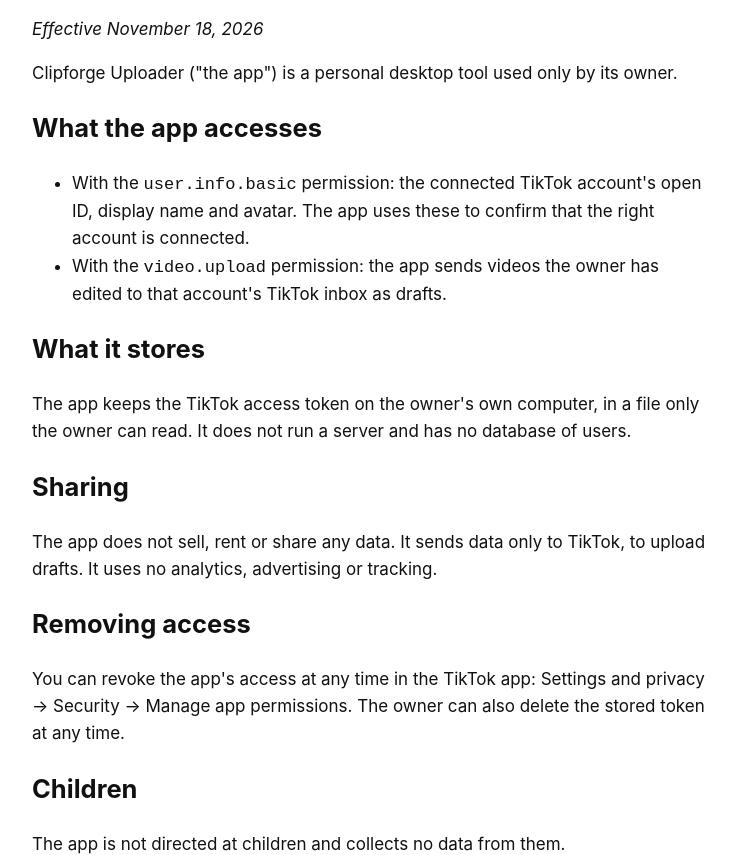
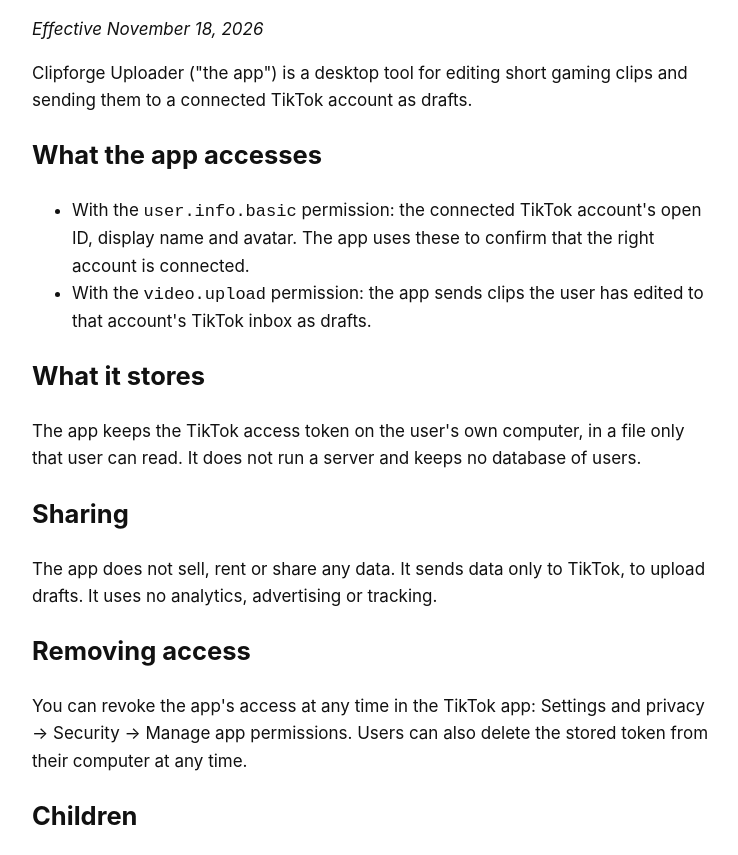
Before and after one commit to aviq777/clipforge-uploader, a plain HTML site: page privacy.html in a window 1280 px wide. Shown: the part 96-951 px from the top of the page, without its empty margins (268-1006 px from the left). Drawn offline with Linux system fonts and the light colour scheme.

Commit message:
Describe the app for connected creators
Co-Authored-By: Claude Opus 5.5 <noreply@anthropic.com>

```diff
--- a/privacy.html
+++ b/privacy.html
@@ -1,12 +1,12 @@
 <!doctype html><html lang="en"><head><meta charset="utf-8"><meta name="viewport" content="width=device-width,initial-scale=1"><title>Privacy Policy · Clipforge Uploader</title><style>body{font:17px/1.6 -apple-system,system-ui,sans-serif;max-width:680px;margin:48px auto;padding:0 20px;color:#111}h1{font-size:28px}a{color:#0a58ca}footer{margin-top:48px;font-size:14px;color:#666}</style></head><body>
 <h1>Privacy Policy</h1><p><em>Effective November 18, 2026</em></p>
-<p>Clipforge Uploader ("the app") is a personal desktop tool used only by its owner.</p>
+<p>Clipforge Uploader ("the app") is a desktop tool for editing short gaming clips and sending them to a connected TikTok account as drafts.</p>
 <h2>What the app accesses</h2><ul>
 <li>With the <code>user.info.basic</code> permission: the connected TikTok account's open ID, display name and avatar. The app uses these to confirm that the right account is connected.</li>
-<li>With the <code>video.upload</code> permission: the app sends videos the owner has edited to that account's TikTok inbox as drafts.</li></ul>
-<h2>What it stores</h2><p>The app keeps the TikTok access token on the owner's own computer, in a file only the owner can read. It does not run a server and has no database of users.</p>
+<li>With the <code>video.upload</code> permission: the app sends clips the user has edited to that account's TikTok inbox as drafts.</li></ul>
+<h2>What it stores</h2><p>The app keeps the TikTok access token on the user's own computer, in a file only that user can read. It does not run a server and keeps no database of users.</p>
 <h2>Sharing</h2><p>The app does not sell, rent or share any data. It sends data only to TikTok, to upload drafts. It uses no analytics, advertising or tracking.</p>
-<h2>Removing access</h2><p>You can revoke the app's access at any time in the TikTok app: Settings and privacy → Security → Manage app permissions. The owner can also delete the stored token at any time.</p>
+<h2>Removing access</h2><p>You can revoke the app's access at any time in the TikTok app: Settings and privacy → Security → Manage app permissions. Users can also delete the stored token from their computer at any time.</p>
 <h2>Children</h2><p>The app is not directed at children and collects no data from them.</p>
 <h2>Changes and contact</h2><p>This policy may be updated. The effective date above shows the latest version. For questions, <a href="https://github.com/aviq777/clipforge-uploader/issues">open an issue</a>.</p>
 <footer><a href="./">Home</a> · <a href="terms.html">Terms of Service</a> · <a href="privacy.html">Privacy Policy</a> · Contact: <a href="https://github.com/aviq777/clipforge-uploader/issues">open an issue</a></footer></body></html>
```
Also changed, not shown: index.html (+2 -3 lines), terms.html (+4 -4 lines).
